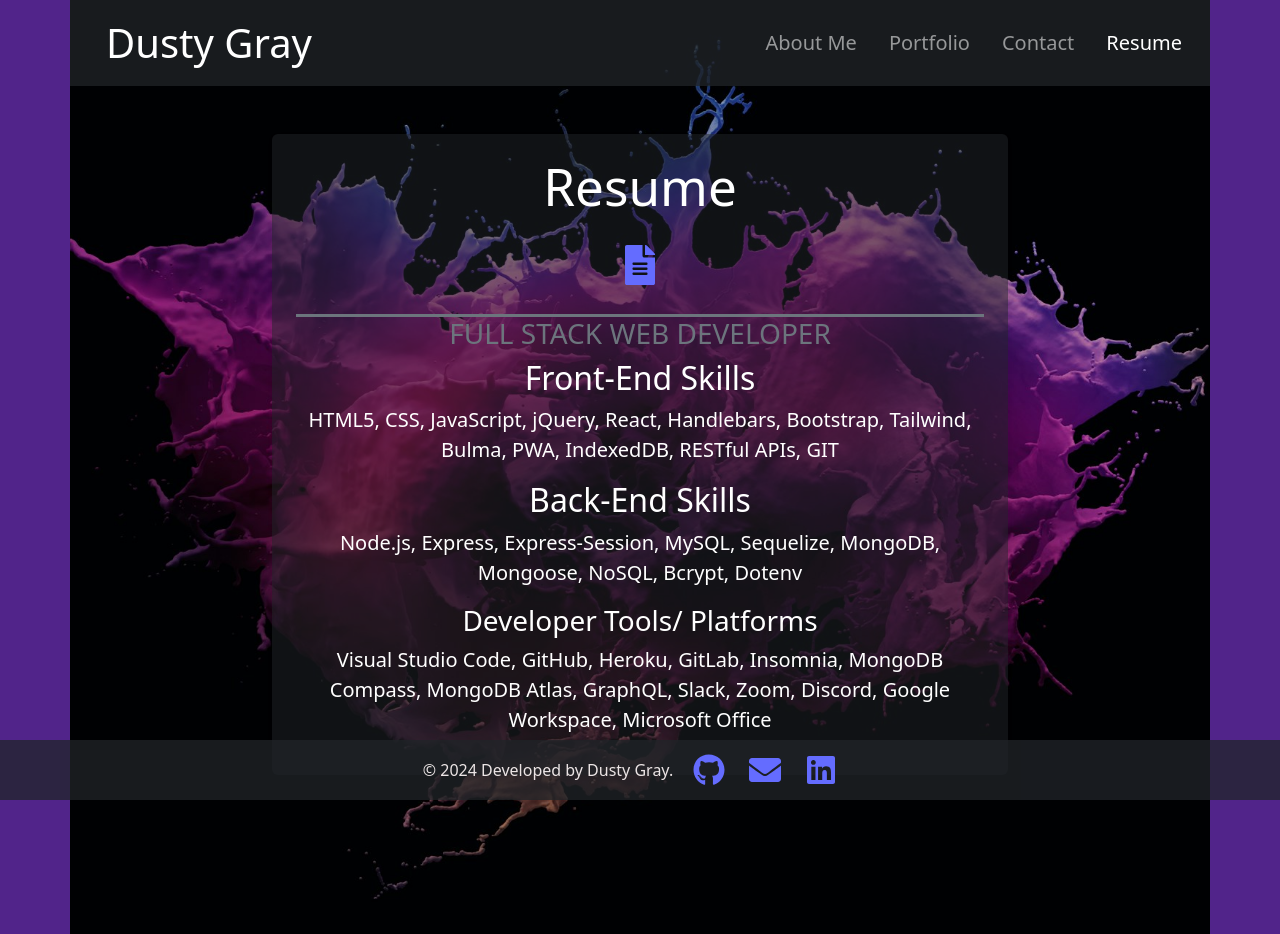
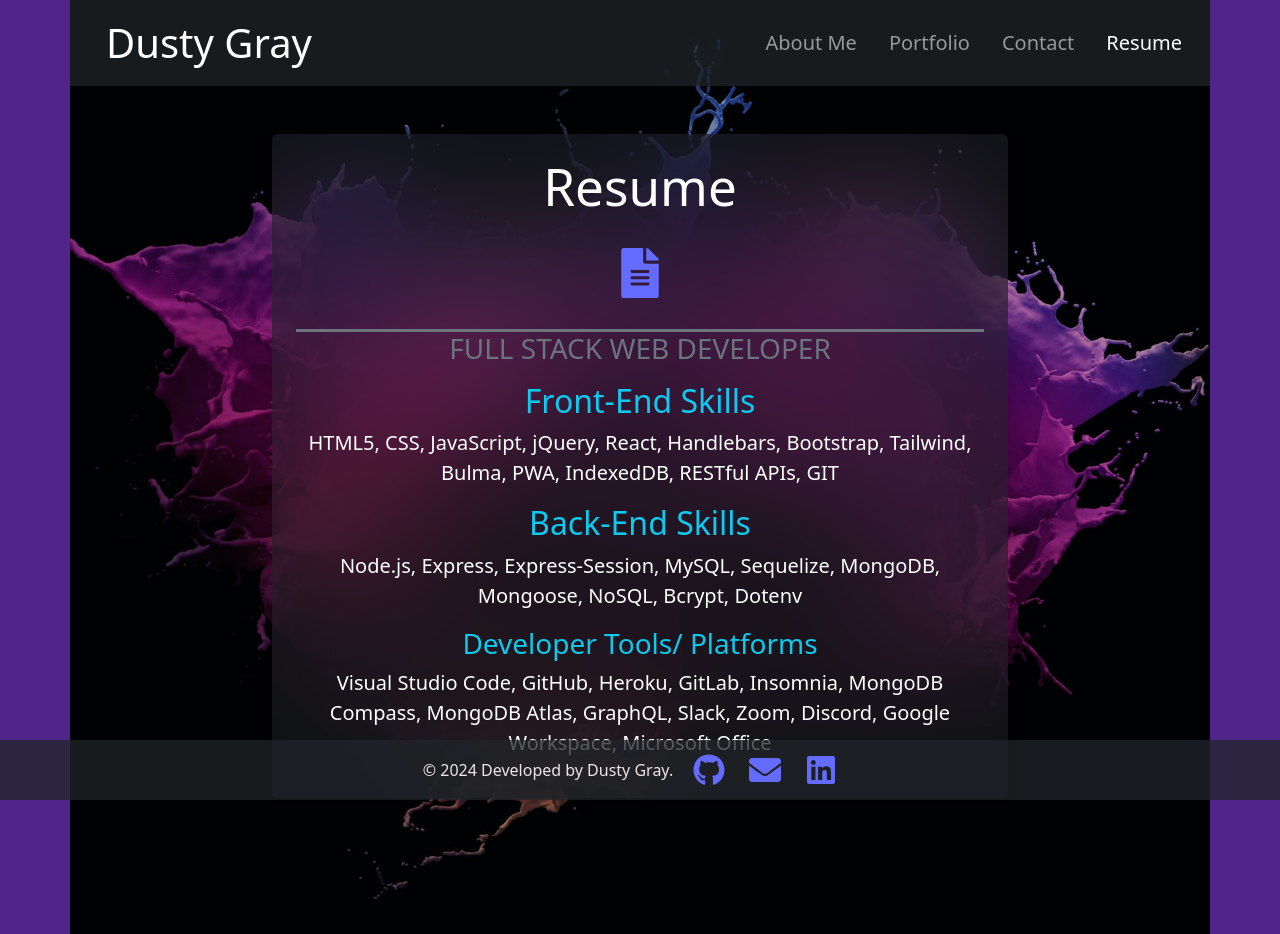
Before and after one commit to RickiBobbii/Dusty-Portfolio, a React (Vite) app: page /Resume in a window 1280 px wide. Built offline with nearby package versions, Linux system fonts and the light colour scheme.

Commit message:
style resume card

```diff
--- a/src/pages/Resume.jsx
+++ b/src/pages/Resume.jsx
@@ -6,27 +6,27 @@ export default function Resume() {
     <div className="container vh-100 pt-5">
       <div className="row text-center justify-content-center">
         <div className="col col-md-8 mb-5">
-          <div className="rounded shadow-sm py-4 px-4 bg-dark text-dark bg-opacity-50">
+          <div className="rounded shadow-sm py-4 px-4 bg-dark text-dark bg-opacity-50" style={{backdropFilter: "blur(60px)"}}>
             <h1 className="mb-3 text-white">Resume</h1>
             <a href={resume} className="">
-              <i className="social-links">
+              <i className="social-links" style={{ fontSize: '50px' }}>
                 <FaFileAlt />
               </i>
             </a>
             <h2 className="fs-3 text-uppercase text-secondary line mt-4">
               Full Stack Web Developer
             </h2>
-            <h2 className="text-white">Front-End Skills</h2>
+            <h2 className="text-info pt-2">Front-End Skills</h2>
             <p className="fs-5 text-white">
               HTML5, CSS, JavaScript, jQuery, React, Handlebars, Bootstrap,
               Tailwind, Bulma, PWA, IndexedDB, RESTful APIs, GIT
             </p>
-            <h2 className="text-white">Back-End Skills</h2>
+            <h2 className="text-info">Back-End Skills</h2>
             <p className="fs-5 text-white">
               Node.js, Express, Express-Session, MySQL, Sequelize, MongoDB, Mongoose, NoSQL,
               Bcrypt, Dotenv
             </p>
-            <h3 className="text-white">Developer Tools/ Platforms</h3>
+            <h3 className="text-info">Developer Tools/ Platforms</h3>
             <p className="fs-5 text-white">
               Visual Studio Code, GitHub, Heroku, GitLab, Insomnia, MongoDB
               Compass, MongoDB Atlas, GraphQL, Slack, Zoom, Discord, Google Workspace, Microsoft Office
```
